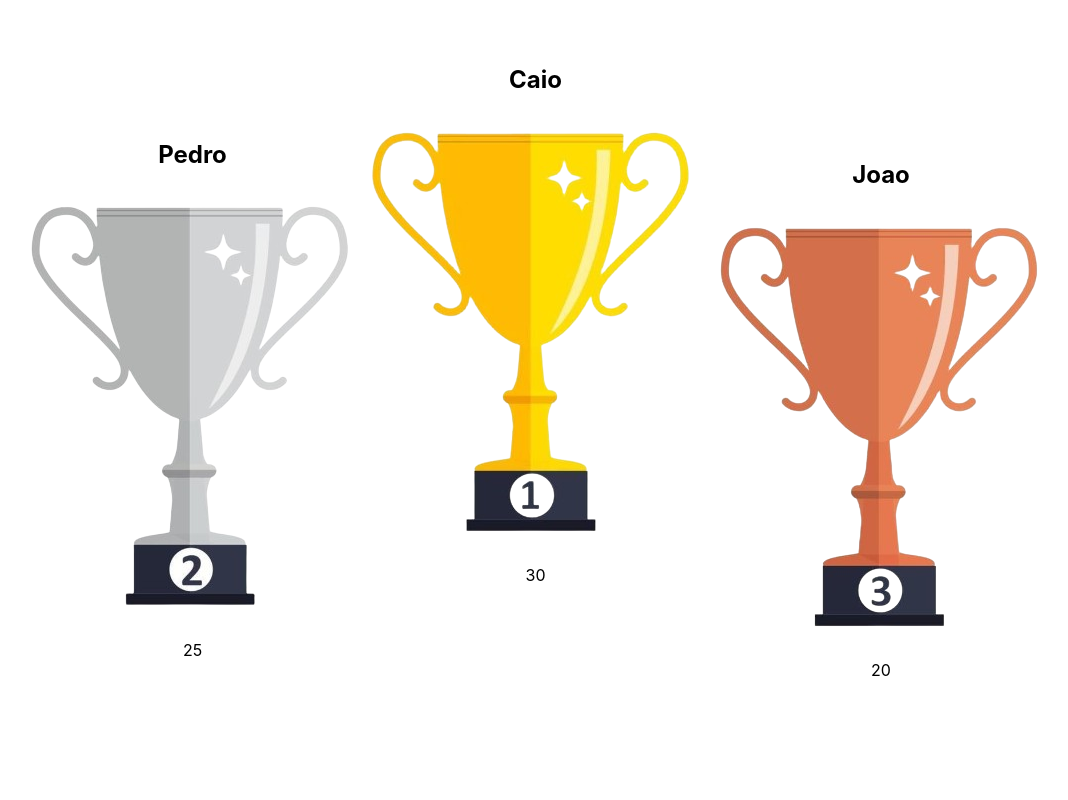
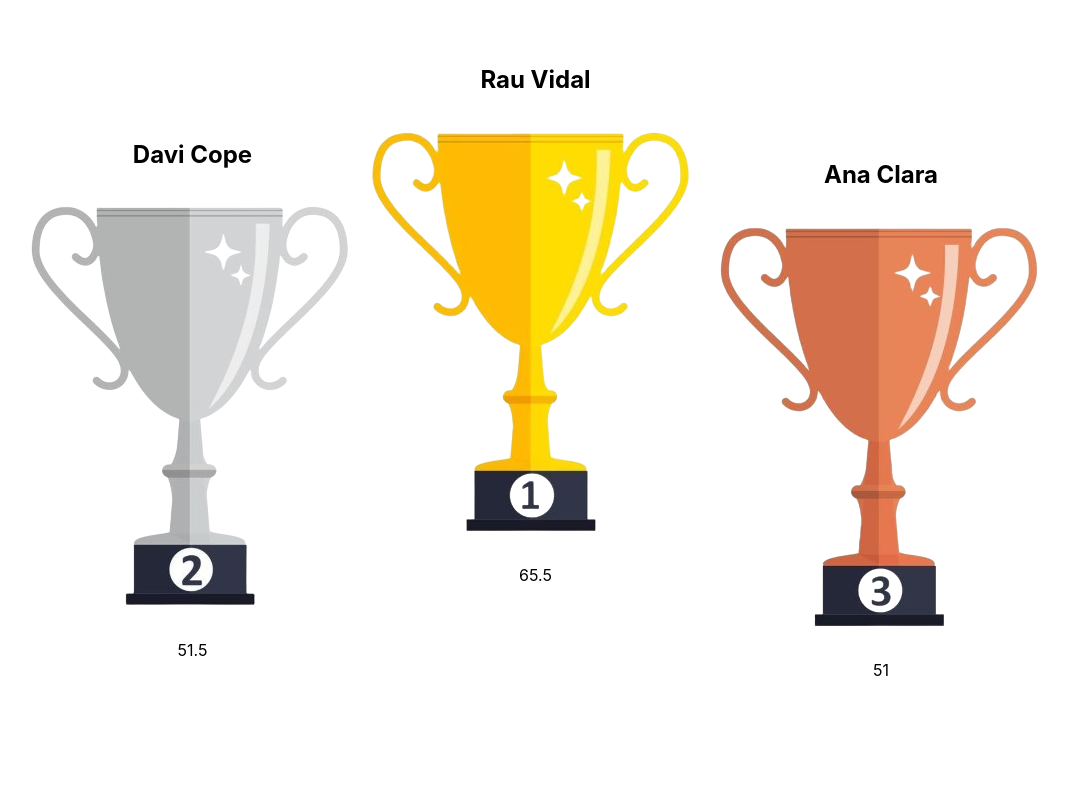
Before and after one commit to CaioVAzeredo/camp-xadrez-front-end, a React (Create React App) app: page / in a window 1280 px wide. Shown: the top 800 px of the page, without its empty margins (102-1170 px from the left). Built offline with nearby package versions, Linux system fonts and the light colour scheme.

Commit message:
adição do top 3

```diff
--- a/src/App.js
+++ b/src/App.js
@@ -128,6 +128,7 @@ function App() {
     top3.push(alunos[i])
   }
 
+
   /* FILTRO DOS JOGADORES */
   /* ----------------------------------------- */
   const topRestante = []
@@ -143,7 +144,7 @@ function App() {
 
   return (
     <div>
-      <Podium nome={alunos.nome} ponto={alunos.ponto}/>
+      <Podium data={top3} />
       <h2> JOGADORES </h2>
       {topRestante.map(aluno => jogadores(aluno))}
     </div>
--- a/src/componentes/Podium/Podium.js
+++ b/src/componentes/Podium/Podium.js
@@ -5,14 +5,14 @@ import Terceiro from './Terceiro'
 
 const Podium = (props) => {
 
+    const primeiro = props.data[0].nome
+    const ptsPrimeiro = props.data[0].ponto
 
+    const segundo = props.data[1].nome
+    const ptsSegundo = props.data[1].ponto
 
-    const primeiro = 'Caio'
-    const ptsPrimeiro = 30
-    const segundo = 'Pedro'
-    const ptsSegundo = 25
-    const terceiro = 'Joao'
-    const ptsTerceiro = 20
+    const terceiro = props.data[2].nome
+    const ptsTerceiro = props.data[2].ponto
 
     return (
         <section className='podium' >
--- a/src/componentes/Podium/Segundo/Segundo.css
+++ b/src/componentes/Podium/Segundo/Segundo.css
@@ -3,4 +3,5 @@
 }
 .ptsSegundo{
     text-align: center;
+
 }
```
